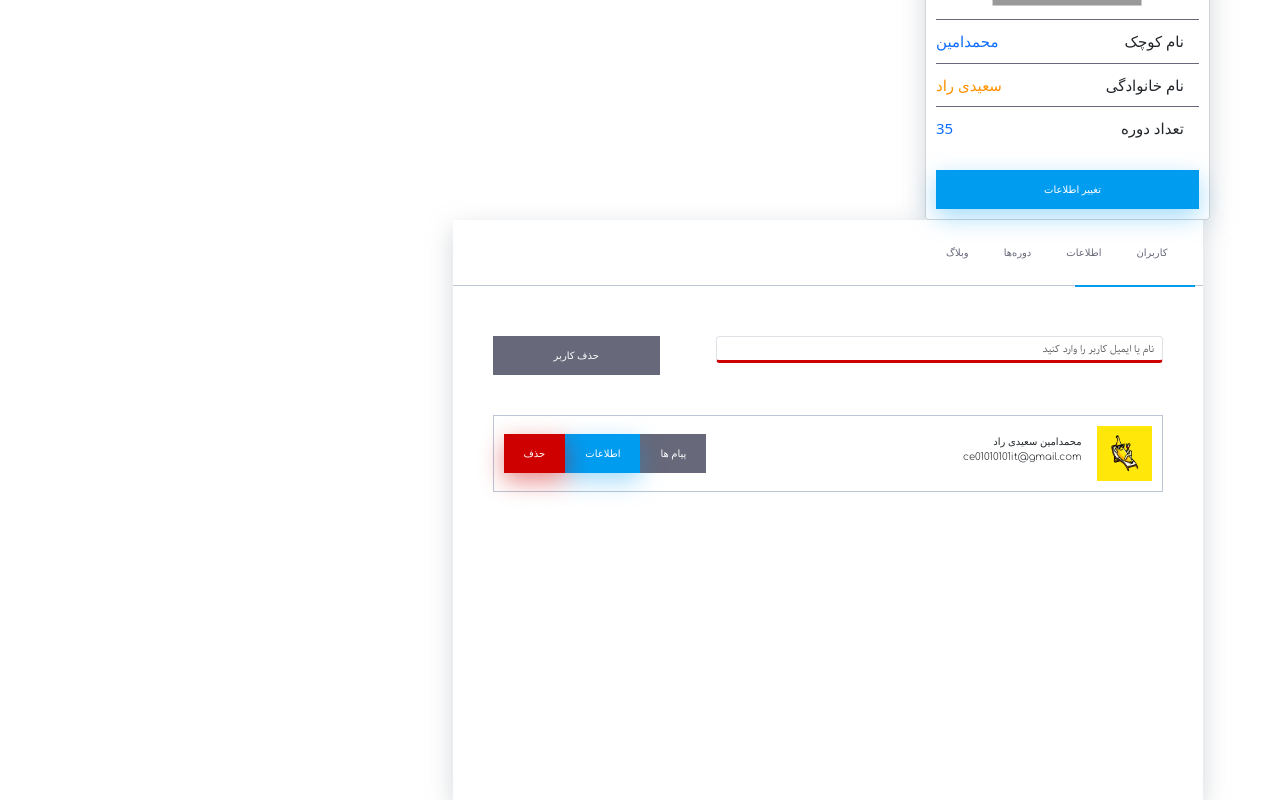
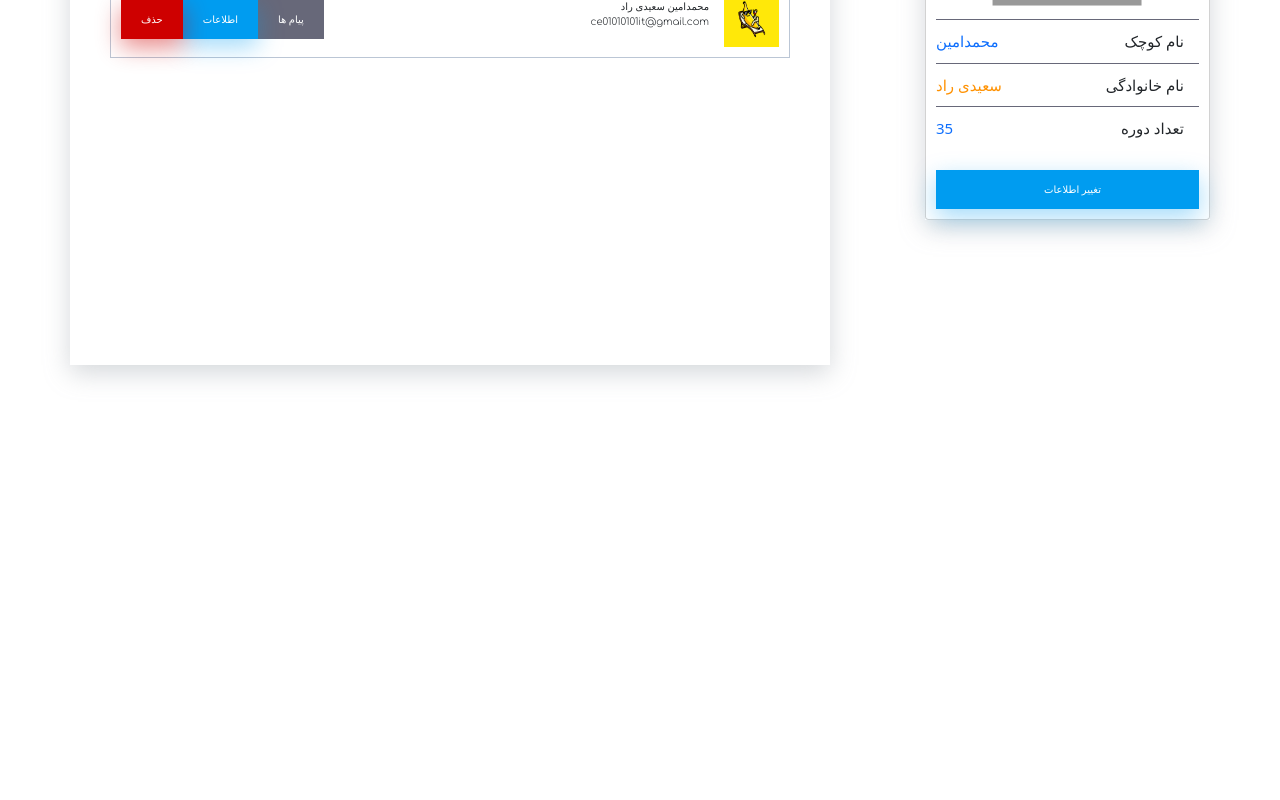
Before and after one commit to NazaninMoosazade/Redux, a React (Vite) app: page / in a window 1280 px wide. Shown: the part 465-1265 px from the top of the page. After the commit the page ends 910 px from the top, so only its background shows below. Built offline with nearby package versions, Linux system fonts and the light colour scheme.

Commit message:
update users

```diff
--- a/src/App.css
+++ b/src/App.css
@@ -721,13 +721,13 @@ body {
 
 @font-face {
   font-family: "koodak";
-  src: url("./fonts/KoodakBold.eot?#") format("eot"),
+  src: url("./fonts/KoodakBold.eot") format("eot"),
     url("./fonts/KoodakBold.ttf") format("truetype"),
     url("./fonts/KoodakBold.woff") format("woff");
 }
 @font-face {
   font-family: "yekan";
-  src: url("./fonts/Yekan.eot?#") format("eot"),
+  src: url("./fonts/Yekan.eot") format("eot"),
     url("./fonts/Yekan.ttf") format("truetype"),
     url("./fonts/Yekan.woff") format("woff");
 }
--- a/src/Pages/Users/Users.jsx
+++ b/src/Pages/Users/Users.jsx
@@ -3,7 +3,6 @@ import './Users.css'
 
 export default function Users() {
   return (
-    <div>
         <div class="col-8 content px-0">
       <div class="content__wrapper">
         <ul class="content__tabs">
@@ -81,6 +80,5 @@ export default function Users() {
         </div>
       </div>
     </div>
-    </div>
   )
 }
```
